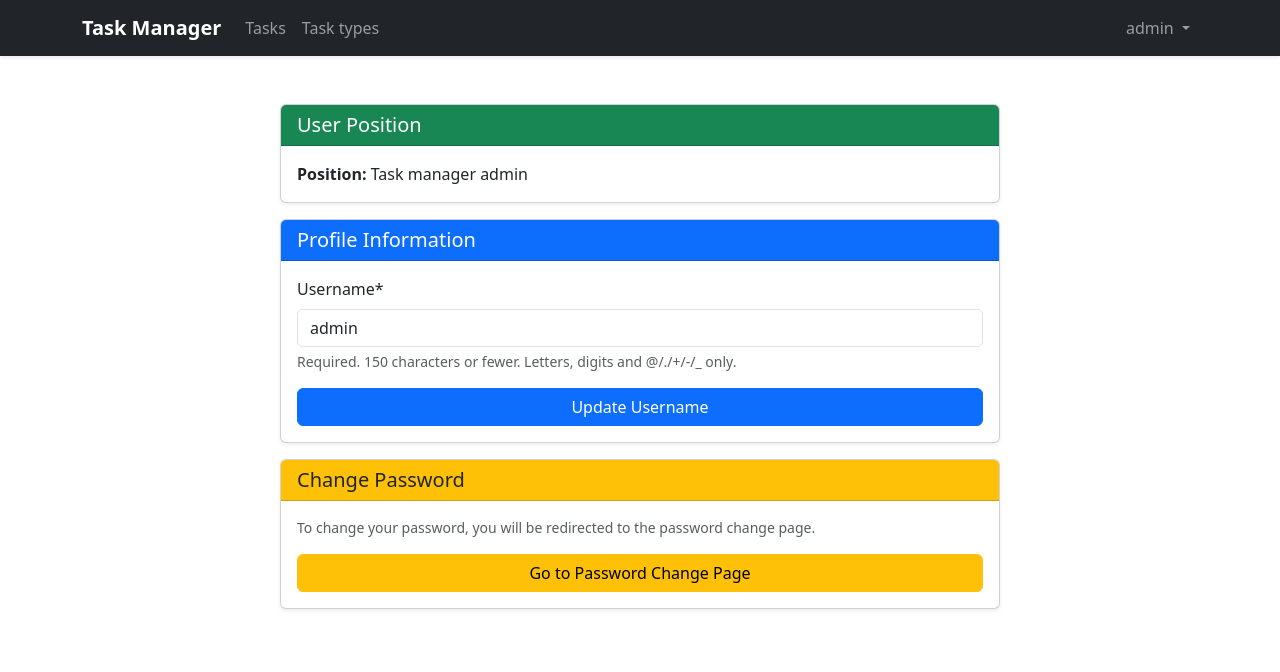
After one commit to yarzhuravlov/task-manager-mate, a Django app: page /accounts/profile/ in a window 1280 px wide. The commit adds this page. Shown: the top 672 px of the page. Run offline with Django 5.2, Linux system fonts and the light colour scheme; a user stored in the database is signed in; data comes from the database, SQL or seed files in the repository; parts of the project's set-up code (start-up, migrations or seed data) failed here and were passed over; some libraries are stand-ins or nearby versions.

Commit message:
add profile page with ability to change username & password. add password_change_form.html & password_change_done.html templates. add UsernameChangeForm to accounts forms.py. add profile link to navbar.html

```diff
--- a/accounts/forms.py
+++ b/accounts/forms.py
@@ -15,3 +15,9 @@ class RegistrationForm(UserCreationForm):
         if User.objects.filter(email=email).exists():
             raise forms.ValidationError("This email is already in use.")
         return email
+
+
+class UsernameChangeForm(forms.ModelForm):
+    class Meta:
+        model = User
+        fields = ("username",)
--- a/accounts/urls.py
+++ b/accounts/urls.py
@@ -4,6 +4,7 @@ from accounts.views import (
     ActivateAccountView,
     RegistrationView,
     GoogleAuthReceiverView,
+    ProfileView,
 )
 
 urlpatterns = [
@@ -18,4 +19,9 @@ urlpatterns = [
         GoogleAuthReceiverView.as_view(),
         name="google-auth-receiver",
     ),
+    path(
+        "profile/",
+        ProfileView.as_view(),
+        name="profile",
+    ),
 ]
--- a/accounts/views.py
+++ b/accounts/views.py
@@ -3,6 +3,7 @@ import os
 from typing import Any
 
 from django.contrib.auth import get_user_model, login
+from django.contrib.auth.mixins import LoginRequiredMixin
 from django.contrib.sites.shortcuts import get_current_site
 from django.db import transaction
 from django.http import HttpRequest, HttpResponse
@@ -16,7 +17,7 @@ from django.views.decorators.csrf import csrf_exempt
 from google.auth.transport import requests
 from google.oauth2 import id_token
 
-from accounts.forms import RegistrationForm
+from accounts.forms import RegistrationForm, UsernameChangeForm
 from accounts.services.emails.registration import send_account_activation_email
 from accounts.tokens import account_activation_token
 from base.utils.core import getattr_or_default
@@ -124,3 +125,30 @@ class GoogleAuthReceiverView(View):
             return HttpResponse(status=403)
 
         return redirect(reverse("tasks:task-list"))
+
+
+class ProfileView(LoginRequiredMixin, generic.TemplateView):
+    template_name = "accounts/profile.html"
+
+    def get_context_data(self, **kwargs):
+        context = super().get_context_data(**kwargs)
+
+        context["username_form"] = getattr_or_default(
+            self,
+            "username_form",
+            UsernameChangeForm(instance=self.request.user),
+        )
+
+        return context
+
+    def post(self, *args, **kwargs):
+        if "username_form" in self.request.POST:
+            username_form = UsernameChangeForm(
+                self.request.POST, instance=self.request.user
+            )
+            if username_form.is_valid():
+                username_form.save()
+            else:
+                self.username_form = username_form
+
+        return super().get(*args, **kwargs)
--- /dev/null
+++ b/templates/accounts/profile.html
@@ -0,0 +1,62 @@
+{% extends "base.html" %}
+{% load static %}
+{% load crispy_forms_filters %}
+
+{% block content %}
+  <div class="container py-5">
+    <div class="row justify-content-center">
+      <!-- User Profile Section -->
+      <div class="col-12 col-md-10 col-lg-8 mx-auto mb-3">
+        <div class="card shadow-sm">
+          <div class="card-header bg-success text-white">
+            <h5 class="mb-0">User Position</h5>
+          </div>
+          <div class="card-body">
+            <p class="mb-0"><strong>Position:</strong> {{ user.position }}</p>
+          </div>
+        </div>
+      </div>
+    </div>
+    <div class="row justify-content-center">
+      <div class="col-12 col-md-10 col-lg-8 mx-auto mb-3">
+        <div class="card shadow-sm">
+          <div class="card-header bg-primary text-white">
+            <h5 class="mb-0">Profile Information</h5>
+          </div>
+          <div class="card-body">
+            <form action="" method="POST">
+              {% csrf_token %}
+              {{ username_form|crispy }}
+              <button
+                  name="username_form"
+                  type="submit"
+                  class="btn btn-primary w-100">Update Username
+              </button>
+            </form>
+          </div>
+        </div>
+      </div>
+    </div>
+    <div class="row justify-content-center">
+      <div class="col-12 col-md-10 col-lg-8 mx-auto mb-3">
+        <div class="card shadow-sm">
+          <div class="card-header bg-warning text-dark">
+            <h5 class="mb-0">Change Password</h5>
+          </div>
+          <div class="card-body">
+            <form action="{% url 'password_change' %}" method="GET">
+              {% csrf_token %}
+              <p class="text-muted small">
+                To change your password, you will be redirected to the password
+                change page.
+              </p>
+              <button type="submit" class="btn btn-warning w-100">Go to
+                Password Change Page
+              </button>
+            </form>
+          </div>
+        </div>
+      </div>
+    </div>
+  </div>
+{% endblock %}
--- a/templates/includes/navbar.html
+++ b/templates/includes/navbar.html
@@ -28,6 +28,11 @@
             <ul class="dropdown-menu dropdown-menu-end"
                 aria-labelledby="userDropdown">
               <li>
+                <a class="dropdown-item" href="{% url 'profile' %}">
+                  Profile
+                </a>
+              </li>
+              <li>
                 <form action="{% url 'logout' %}" method="POST"
                       class="d-inline">
                   {% csrf_token %}
```
Also changed, not shown: templates/registration/password_change_done.html (added, +21 -0 lines), templates/registration/password_change_form.html (added, +29 -0 lines).
